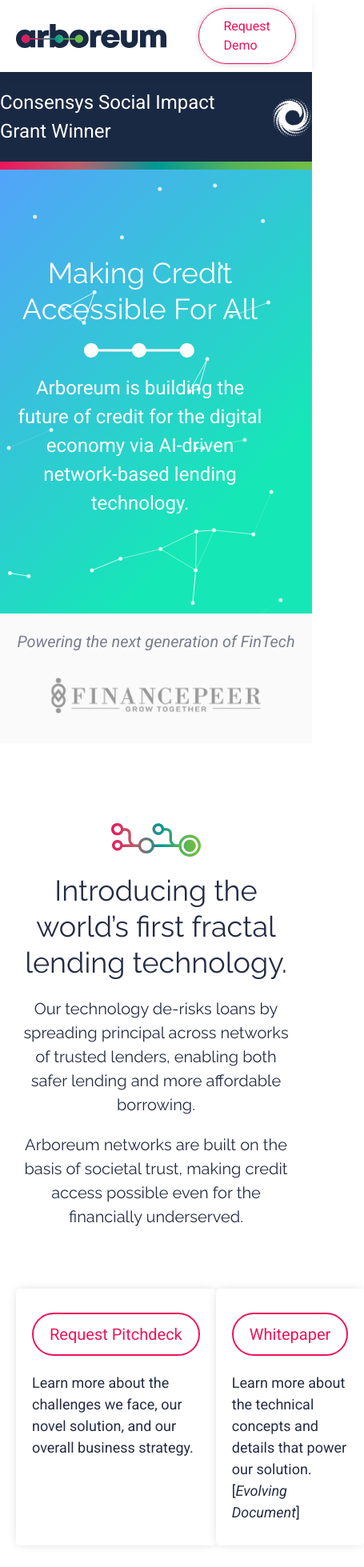
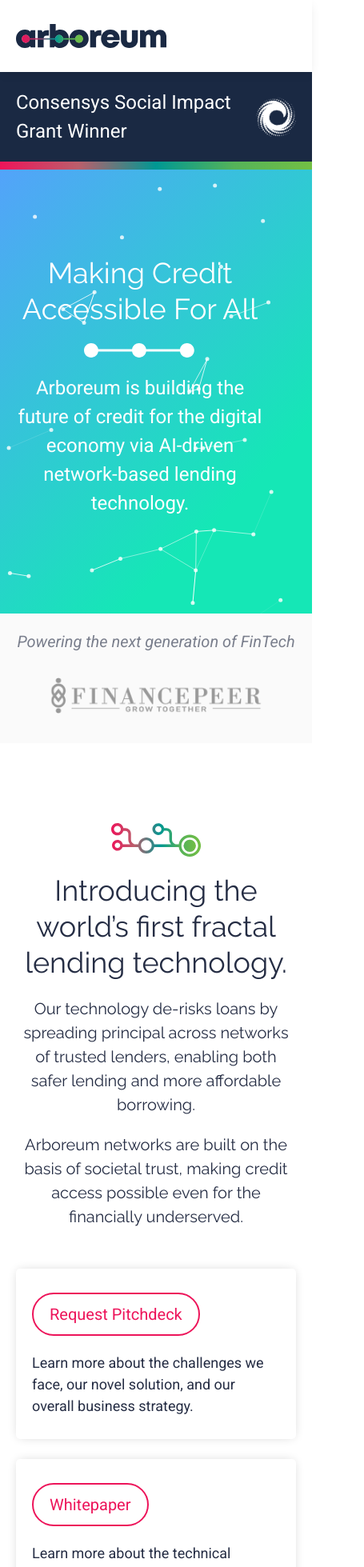
Before and after one commit to mustafasaifee42/arboreum, a React (Create React App) app: page / in a window 390 px wide. Shown: the top 1959 px of the page at 80% size, 455 px wide, since content can reach past the window. Built offline with nearby package versions, Linux system fonts and the light colour scheme.

Commit message:
add responsiveness

```diff
--- a/src/Announcement/index.tsx
+++ b/src/Announcement/index.tsx
@@ -20,7 +20,7 @@
   display: flex;
   justify-content: center;
   align-items: center;
-  padding: 20px 0;
+  padding: 20px;
   background-color: #1a2943;
 `;
 
--- a/src/Header/index.tsx
+++ b/src/Header/index.tsx
@@ -60,6 +60,9 @@
     color: #fff;
     background-color: #ed135a;
   }
+  @media (max-width: 420px) {
+    display: none;
+  }
 `;
 
 const Map: React.FunctionComponent<{}> = () => {
--- a/src/Partnership/PartnershipCard.tsx
+++ b/src/Partnership/PartnershipCard.tsx
@@ -2,7 +2,7 @@
 import styled from "styled-components";
 
 const DivContainer = styled.div`
-  flex: 0 0 100%;
+  flex-shrink: 1;
   max-width: 384px;
   background-color: #fff;
   margin: 0 auto;
--- a/src/Partnership/index.tsx
+++ b/src/Partnership/index.tsx
@@ -55,14 +55,14 @@
         <TitleContainer>
           <h1>Partnerships</h1>
           <h3>
-            We partner with lending institutions, businesses, and financial inclusion NGOs to provide
-            a wide, customisable range of digitised credit inclusion platforms serving - for example - customers, supply chain SMEs, and employees.
+            We partner with lending institutions, businesses, and financial
+            inclusion NGOs to provide a wide, customisable range of digitised
+            credit inclusion platforms serving - for example - customers, supply
+            chain SMEs, and employees.
+            <br />
+            <br />
+            Example applications of our technology include:
           </h3>
-        </TitleContainer>
-        <TitleContainer>
-        <h3>
-          Example applications of our technology include:
-        </h3>
         </TitleContainer>
         <ContentContainer>{PartnershipsCards}</ContentContainer>
       </DivContainer>
--- a/src/ProductIntro/index.tsx
+++ b/src/ProductIntro/index.tsx
@@ -10,12 +10,18 @@
   margin: 0 auto;
   max-width: 1440px;
   padding: 80px 20px 100px 20px;
+  @media (max-width: 420px) {
+    padding-bottom: 50px;
+  }
 `;
 
 const TitleContainer = styled.div`
   margin: 0 auto 75px auto;
   text-align: center;
   max-width: 720px;
+  @media (max-width: 420px) {
+    margin-bottom: 25px;
+  }
 `;
 
 const LogoImage = styled.img`
@@ -31,17 +37,18 @@
 `;
 
 const CardContainer = styled.div`
-  margin: 25px auto 50px auto;
+  margin: 0px auto 50px auto;
   display: flex;
   justify-content: space-between;
   align-items: stretch;
   min-width: 320px;
   flex: 1 1 100%;
+  flex-wrap: wrap;
   max-width: 960px;
 `;
 
 const Card = styled.div`
-  flex: 0 1 calc(50% - 25px);
+  margin-top: 25px;
   max-width: 460px;
   font-size: 20px;
 `;
@@ -88,9 +95,9 @@
       <TitleContainer>
         <h1>Introducing the world’s first fractal lending technology.</h1>
         <h3>
-          Our technology de-risks loans by spreading principal
-          across networks of trusted lenders, enabling both
-          safer lending and more affordable borrowing.
+          Our technology de-risks loans by spreading principal across networks
+          of trusted lenders, enabling both safer lending and more affordable
+          borrowing.
           <p></p>
           Arboreum networks are built on the basis of societal trust, making
           credit access possible even for the financially underserved.
@@ -121,8 +128,8 @@
             <CardContent>
               <CardTitle align="left">Whitepaper</CardTitle>
               <P>
-                Learn more about the technical concepts and details
-                that power our solution. [<i>Evolving Document</i>]
+                Learn more about the technical concepts and details that power
+                our solution. [<i>Evolving Document</i>]
               </P>
             </CardContent>
           </a>
```
